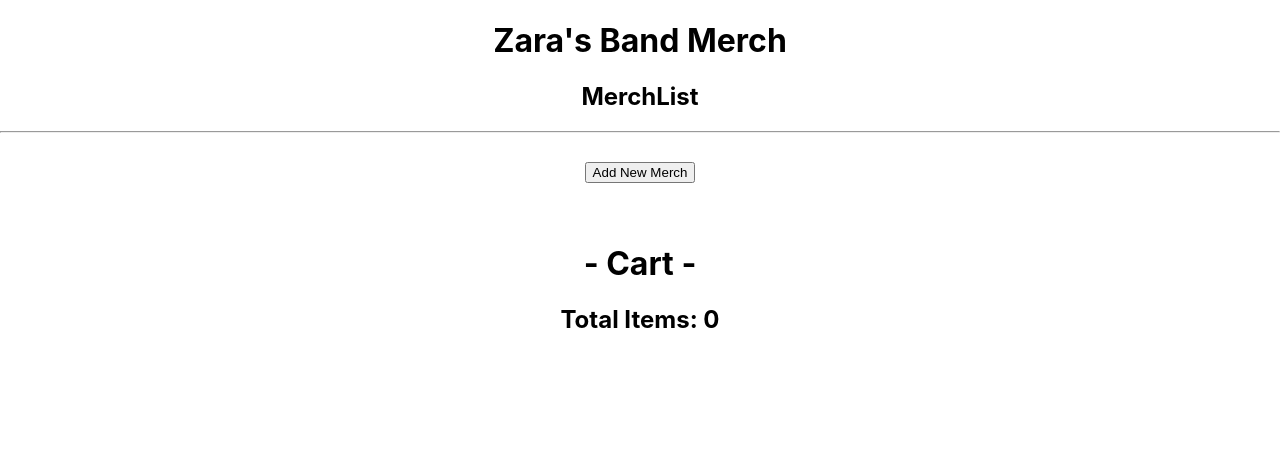
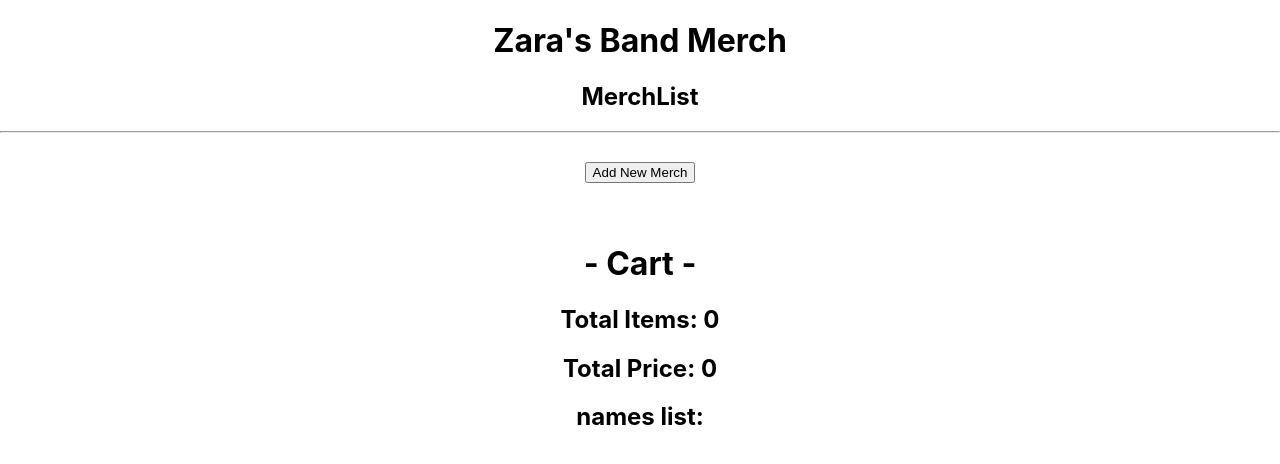
Before and after one commit to AaronDBoyd/Merch-Site-React, a React (Create React App) app: page / in a window 1280 px wide. Shown: the top 464 px of the page. Built offline with nearby package versions, Linux system fonts and the light colour scheme.

Commit message:
WIP adding count of items to the cart

```diff
--- a/src/components/Cart.js
+++ b/src/components/Cart.js
@@ -4,12 +4,26 @@ import CartItem from './CartItem';
 
 function Cart(props) {
   const { cartList } = props;
+  let totalPrice = 0
+  cartList.forEach(function(i) {
+    totalPrice += i.price;
+  });
+
+  let itemNames = []
+  cartList.forEach(function(i) { itemNames.push(i.name)
+  });
+
+  let count = {};
+  cartList.forEach(function(i) { count[i.name] = (count[i.name]||0) + 1;});
+  // return array with name and count of merch
 
   return (
     <React.Fragment>
       <h1>- Cart -</h1>
       <h2> Total Items: {cartList.length}</h2>
-      {/* <h2> Total Price: {typeof cartList}</h2>  */}
+      <h2> Total Price: {totalPrice}</h2>
+      <h2> names list: {itemNames}</h2>
+      {/* <h2> Count: {count}</h2> */}
       {cartList.map((item) => (
         <CartItem
           name={item.name}
```
